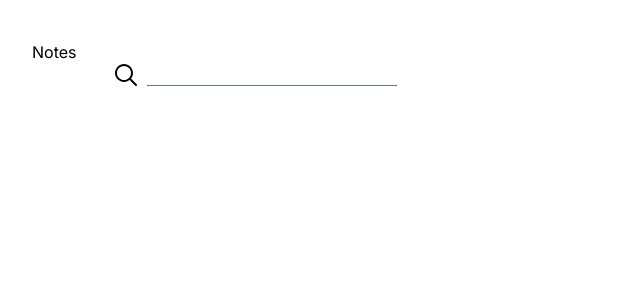
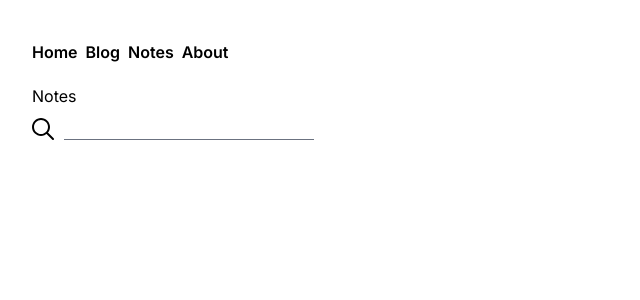
Before and after one commit to wjdgotn77/new-log, a Next.js app: page /notes in a window 1280 px wide. Shown: the top 300 px of the page, without its empty margins (0-640 px from the left). Built offline with nearby package versions, Linux system fonts and the light colour scheme.

Commit message:
Add : style

```diff
--- a/app/blog/page.tsx
+++ b/app/blog/page.tsx
@@ -10,12 +10,13 @@ export default function BlogPage() {
   );
 
   return (
-    <div className="flex flex-col items-center gap-4">
-      Blog Page
-      <SearchBar />
-      {posts.map((post, idx) => (
-        <PostCard key={idx} {...post} />
-      ))}
+    <div className="flex flex-col">
+      Blog Page <SearchBar />
+      <div className="pt-[20px]">
+        {posts.map((post, idx) => (
+          <PostCard key={idx} {...post} />
+        ))}
+      </div>
     </div>
   );
 }
--- a/app/layout.tsx
+++ b/app/layout.tsx
@@ -1,5 +1,7 @@
+import { Inter } from "next/font/google";
+import NavBar from "@/components/NavBar";
+
 import "./globals.css";
-import { Inter } from "next/font/google";
 
 const inter = Inter({ subsets: ["latin"] });
 
@@ -16,7 +18,10 @@ export default function RootLayout({
   return (
     <html lang="en">
       <body className={inter.className}>
-        <div className="px-8 pt-10 ">{children}</div>
+        <div className="px-8 pt-10 ">
+          <NavBar />
+          {children}
+        </div>
       </body>
     </html>
   );
--- a/app/page.tsx
+++ b/app/page.tsx
@@ -1,13 +1,17 @@
-import { Inter } from "next/font/google";
+import Image from "next/image";
 
-import NavBar from "@/components/NavBar";
-
-const inter = Inter({ subsets: ["latin"] });
+import homeImg from "@/public/home.jpg";
 
 export default function Home() {
   return (
-    <div className={inter.className}>
-      <NavBar />
+    <div className="relative h-screen">
+      <Image
+        src={homeImg}
+        fill
+        className="object-cover mt-[20px]"
+        placeholder="blur"
+        alt="home"
+      />
     </div>
   );
 }
--- a/components/NavBar.tsx
+++ b/components/NavBar.tsx
@@ -2,7 +2,8 @@ import Link from "next/link";
 
 export default function NavBar() {
   return (
-    <div className="flex gap-2 font-semibold">
+    <div className="flex gap-2 font-semibold pb-[20px]">
+      <Link href="/">Home</Link>
       <Link href="/blog">Blog</Link>
       <Link href="/notes">Notes</Link>
       <Link href="/about">About</Link>
--- a/components/SearchBar.tsx
+++ b/components/SearchBar.tsx
@@ -1,6 +1,6 @@
 export default function SearchBar() {
   return (
-    <div className="max-w-md w-md h-full flex items-center justify-center gap-[10px]">
+    <div className="flex items-center gap-[10px] pt-[10px]">
       <svg
         width="22"
         height="22"
```
Also changed, not shown: 1 other file (tests, documents, lock files or other folders).
